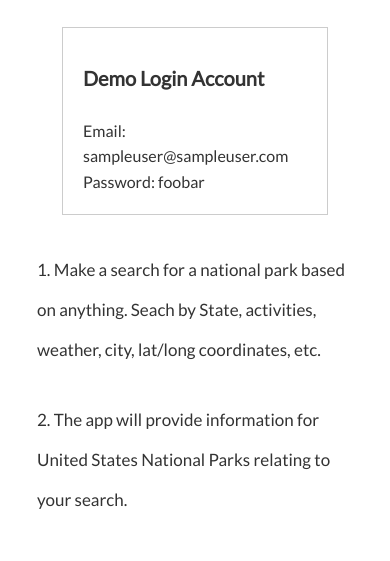
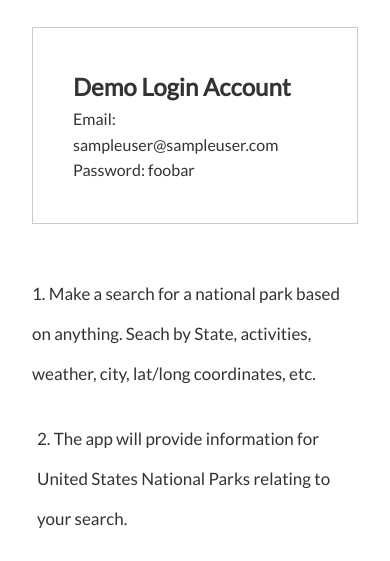
Before and after one commit to nelsandersoncreative/nationalparklist-client, a React app: page / in a window 390 px wide. Shown: the part 241-802 px from the top of the page. Built offline with nearby package versions, Linux system fonts and the light colour scheme.

Commit message:
responsive demo account styling

```diff
--- a/src/components/App/App.css
+++ b/src/components/App/App.css
@@ -78,7 +78,6 @@ img {
   justify-content: center;
   align-items: flex-start;
   padding-bottom: 20px;
-
 }
 
 .landing-text {
@@ -94,7 +93,6 @@ img {
 .first {
   margin: 0;
   padding: 0;
-  font-size: 20px;
 }
 
 .last {
@@ -528,6 +526,12 @@ button:focus {
     grid-gap: 1rem;
   }
 
+  .first-visit-welcome {
+    display: flex;
+    flex-direction: column;
+    justify-content: center;
+    align-items: center;
+  }
   .landing-text {
     margin: 20px 0px;
   }
@@ -538,6 +542,18 @@ button:focus {
 
   .render-loading {
     font-size: 30px;
+  }
+
+  .demo-grid {
+    width: 100%;
+    display: flex;
+    flex-direction: row;
+    justify-content: center;
+    align-items: center;
+  }
+
+  .demo-cred-container {
+    padding: 40px 40px 40px 40px;
   }
 
 }
--- a/src/components/App/App.js
+++ b/src/components/App/App.js
@@ -75,22 +75,22 @@ class App extends Component {
                   <div className="text-container">
                     {
                       !hasAuth ?
-                        <div>
+                        <div className="first-visit-welcome">
                           <h1>Welcome to National Park List!</h1>
                           <div className="demo-grid">
                             <div className="demo-cred-container">
-                              <h2 className="landing-text first">Demo Login Account</h2>
+                              <h2 className="landing-demo">Demo Login Account</h2>
                               <p className="landing-demo">Email:  sampleuser@sampleuser.com</p>
                               <p className="landing-demo">Password:  foobar</p>
                             </div>
-                            <p></p>
-                            <p></p>
                           </div>
-                          <p className="landing-text">1. Make a search for a national park based on anything.  Seach by State, activities, weather, city, lat/long coordinates, etc.</p>
-                          <p className="landing-text">2. The app will provide information for United States National Parks relating to your search.</p>
-                          <p className="landing-text">3. On search results, click "more" to learn more about a given park.</p>
-                          <p className="landing-text last">4. To create your own National Park list and add parks to your list, click "Sign Up".</p>
-                          <button className="cta-btn home-signup" id="open" onClick={showModalFunc}>Sign Up</button>
+                          <div>
+                            <p className="landing-text first">1. Make a search for a national park based on anything.  Seach by State, activities, weather, city, lat/long coordinates, etc.</p>
+                            <p className="landing-text">2. The app will provide information for United States National Parks relating to your search.</p>
+                            <p className="landing-text">3. On search results, click "more" to learn more about a given park.</p>
+                            <p className="landing-text last">4. To create your own National Park list and add parks to your list, click "Sign Up".</p>
+                            <button className="cta-btn home-signup" id="open" onClick={showModalFunc}>Sign Up</button>
+                          </div>
                         </div> : null
                     }
                   </div>
```
